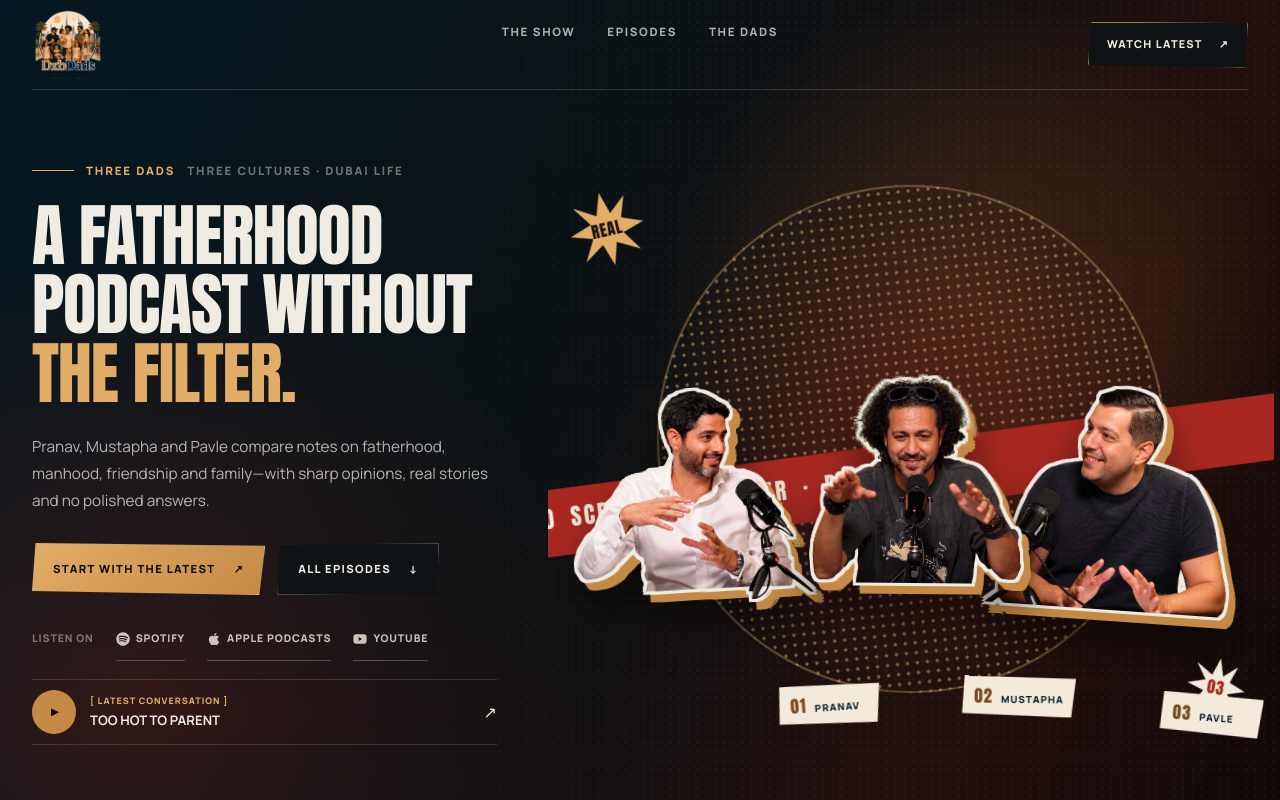
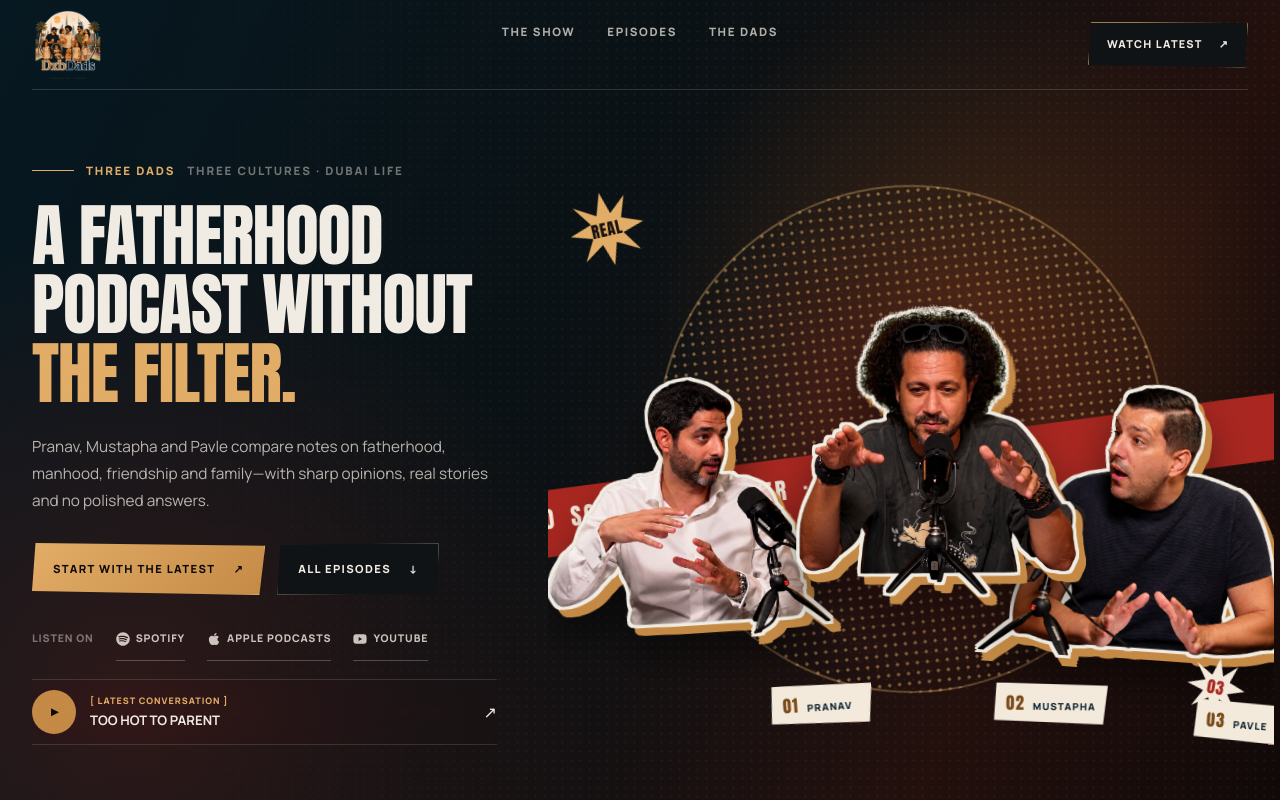
Before and after one commit to lohithlalesh/dxb-dads, a Next.js app: page / in a window 1280 px wide. Shown: the top 800 px of the page. Built offline with nearby package versions, Linux system fonts and the light colour scheme; no server answers.

Commit message:
Restore large host hero composition

```diff
--- a/app/hero-rebuild.css
+++ b/app/hero-rebuild.css
@@ -359,30 +359,30 @@
 .cutout-pranav {
   --cutout-angle: -4deg;
   z-index: 6;
-  top: 18%;
-  left: -7%;
-  width: 60%;
-  height: 77%;
+  top: 22%;
+  left: -9%;
+  width: 61%;
+  height: 73%;
   animation-delay: 120ms;
 }
 
 .cutout-mustapha {
   --cutout-angle: 0.5deg;
   z-index: 7;
-  top: 14%;
+  top: 6%;
   left: 20%;
-  width: 60%;
-  height: 77%;
+  width: 65%;
+  height: 86%;
   animation-delay: 220ms;
 }
 
 .cutout-pavle {
   --cutout-angle: 4deg;
   z-index: 6;
-  top: 18%;
-  right: -7%;
-  width: 60%;
-  height: 77%;
+  top: 23%;
+  right: -12%;
+  width: 63%;
+  height: 73%;
   animation-delay: 320ms;
 }
 
@@ -550,9 +550,9 @@
   .hero-editorial .hero-actions { margin-top: 20px; }
   .hero-listen, .editorial-now-playing { display: none; }
   .pulp-halftone { top: 8%; left: 15%; width: min(70%, 38svh); }
-  .cutout-pranav { top: 13%; left: -6%; width: 58%; height: 84%; }
-  .cutout-mustapha { top: 9%; left: 21%; width: 58%; height: 84%; }
-  .cutout-pavle { top: 13%; right: -6%; width: 58%; height: 84%; }
+  .cutout-pranav { top: 16%; left: -8%; width: 57%; height: 82%; }
+  .cutout-mustapha { top: 1%; left: 21%; width: 61%; height: 96%; }
+  .cutout-pavle { top: 16%; right: -9%; width: 58%; height: 82%; }
   .hero-art-copy { top: 3%; right: 1%; }
   .pulp-stripe { top: 50%; height: 62px; }
 }
--- a/app/page.tsx
+++ b/app/page.tsx
@@ -163,8 +163,8 @@ export default async function Home() {
             <figure className="host-cutout cutout-pranav">
               <div className="host-cutout-photo">
                 <Image
-                  src={assetPath("/host-cutout-smile-pranav.png")}
-                  alt="Pranav smiling on the DXB Dads podcast"
+                  src={assetPath("/host-cutout-pranav.png")}
+                  alt="Pranav speaking on the DXB Dads podcast"
                   fill
                   sizes="(max-width: 820px) 54vw, 31vw"
                   priority
@@ -176,8 +176,8 @@ export default async function Home() {
             <figure className="host-cutout cutout-mustapha">
               <div className="host-cutout-photo">
                 <Image
-                  src={assetPath("/host-cutout-smile-mustapha.png")}
-                  alt="Mustapha smiling on the DXB Dads podcast"
+                  src={assetPath("/host-cutout-mustapha.png")}
+                  alt="Mustapha speaking on the DXB Dads podcast"
                   fill
                   sizes="(max-width: 820px) 58vw, 34vw"
                   priority
@@ -189,8 +189,8 @@ export default async function Home() {
             <figure className="host-cutout cutout-pavle">
               <div className="host-cutout-photo">
                 <Image
-                  src={assetPath("/host-cutout-smile-pavle.png")}
-                  alt="Pavle Rastovic smiling on the DXB Dads podcast"
+                  src={assetPath("/host-cutout-pavle.png")}
+                  alt="Pavle Rastovic speaking on the DXB Dads podcast"
                   fill
                   sizes="(max-width: 820px) 54vw, 31vw"
                   priority
```
Also changed, not shown: 1 other file (tests, documents, lock files or other folders).
